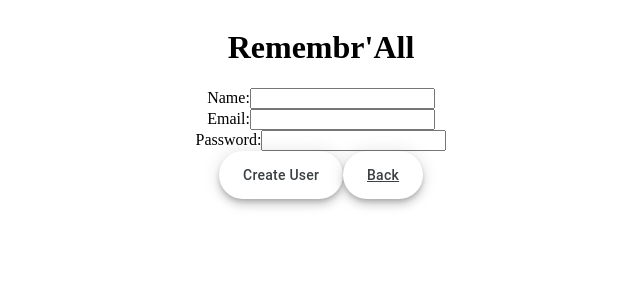
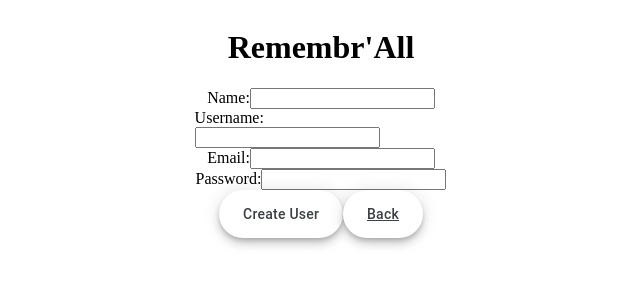
Before and after one commit to katribu/Remembrall-FrontEnd, a React (Create React App) app: page /signup in a window 1280 px wide. Shown: the top 300 px of the page, without its empty margins (319-959 px from the left). Built offline with nearby package versions, Linux system fonts and the light colour scheme.

Commit message:
tried to fix a bug

```diff
--- a/src/components/SignUp.js
+++ b/src/components/SignUp.js
@@ -7,6 +7,7 @@ export function SignUp(props) {
     const [name, setName] = React.useState("");
     const [email, setEmail] = React.useState("");
     const [password, setPassword] = React.useState("");
+    const [username, setUsername] = React.useState("");
     const [error, setError] = React.useState(null);
 
     const handleNameInputChange = (event) => {
@@ -21,20 +22,23 @@ export function SignUp(props) {
         setPassword(event.target.value);
     }
 
+    const handleUsernameInputChange = (event) => {
+        setUsername(event.target.value);
+    }
+
 
     const handleSignupAttempt = async () => {
         try {
 
-            const { error, newUser } = await createNewUser(name, email, password);
+            const { error, newUserResponse } = await createNewUser(name, email, password,username);
 
             // Check if successful
             if (error) {
                 throw new Error(error.message)
             }
 
-            console.log(newUser);
 
-            alert(`${newUser} has been created`)
+            alert(`${newUserResponse}`)
 
             // Redirect to /login
             props.history.replace('/login');
@@ -56,6 +60,13 @@ export function SignUp(props) {
                 <input type={"text"}
                  onChange={handleNameInputChange}
                  value={name}
+                />
+            </div>
+            <div>
+                <label>Username:</label>
+                <input type={"text"}
+                onChange={handleUsernameInputChange}
+                value={username}
                 />
             </div>
             <div>
--- a/src/functions/fetch.js
+++ b/src/functions/fetch.js
@@ -26,7 +26,7 @@ export async function getLoginToken(email, password) {
 }
 
 // Get SIGNUP info to Create User in Users table
-export async function createNewUser(name, email, password) {
+export async function createNewUser(name, email, password,username) {
     const response = await fetch(`${API_URL}/signup`, {
         method: "POST",
         headers: {
@@ -35,9 +35,12 @@ export async function createNewUser(name, email, password) {
         body: JSON.stringify({
             name,
             email,
-            password
+            password,
+            username
         })
     });
+    console.log(response)
     const data = await response.json();
+    console.log(data)
     return data;
 }
```
